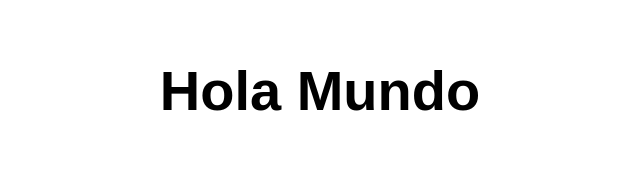
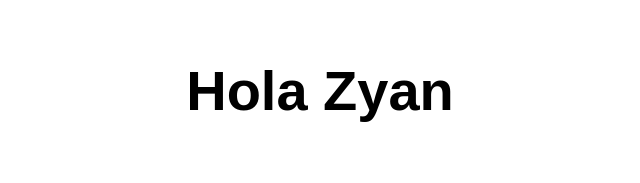
Before and after one commit to zyanCR/mi-primer-app-zyan, a website: page src/index.html in a window 1280 px wide. Shown: the whole page, without its empty margins (320-960 px from the left). Drawn offline with Linux system fonts and the light colour scheme.

Commit message:
// commit de prueba

```diff
--- a/src/index.html
+++ b/src/index.html
@@ -10,7 +10,7 @@
 
 <body>
   <main>
-    <h1>Hola Mundo</h1>
+    <h1>Hola Zyan</h1>
   </main>
 </body>
 
```
